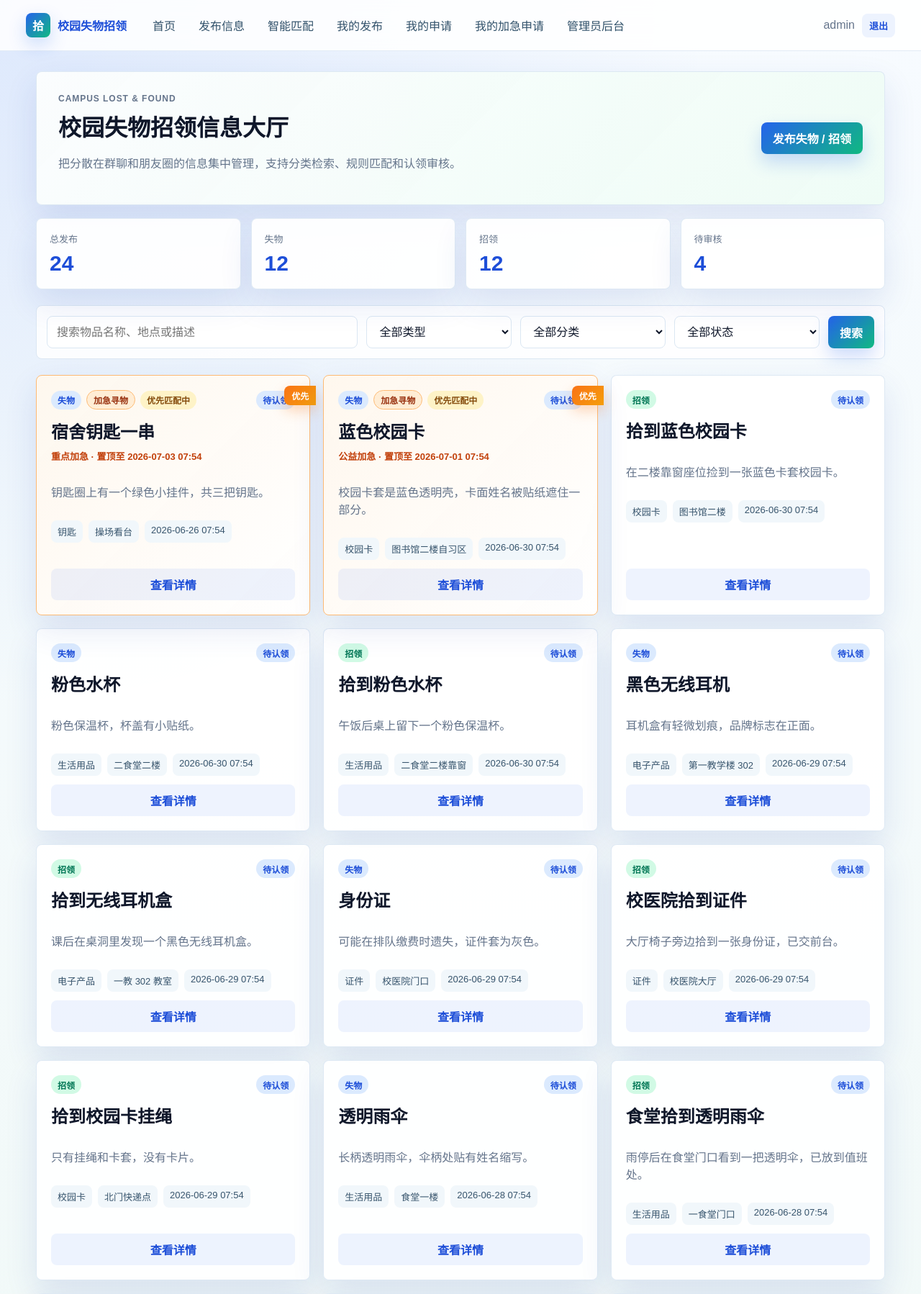
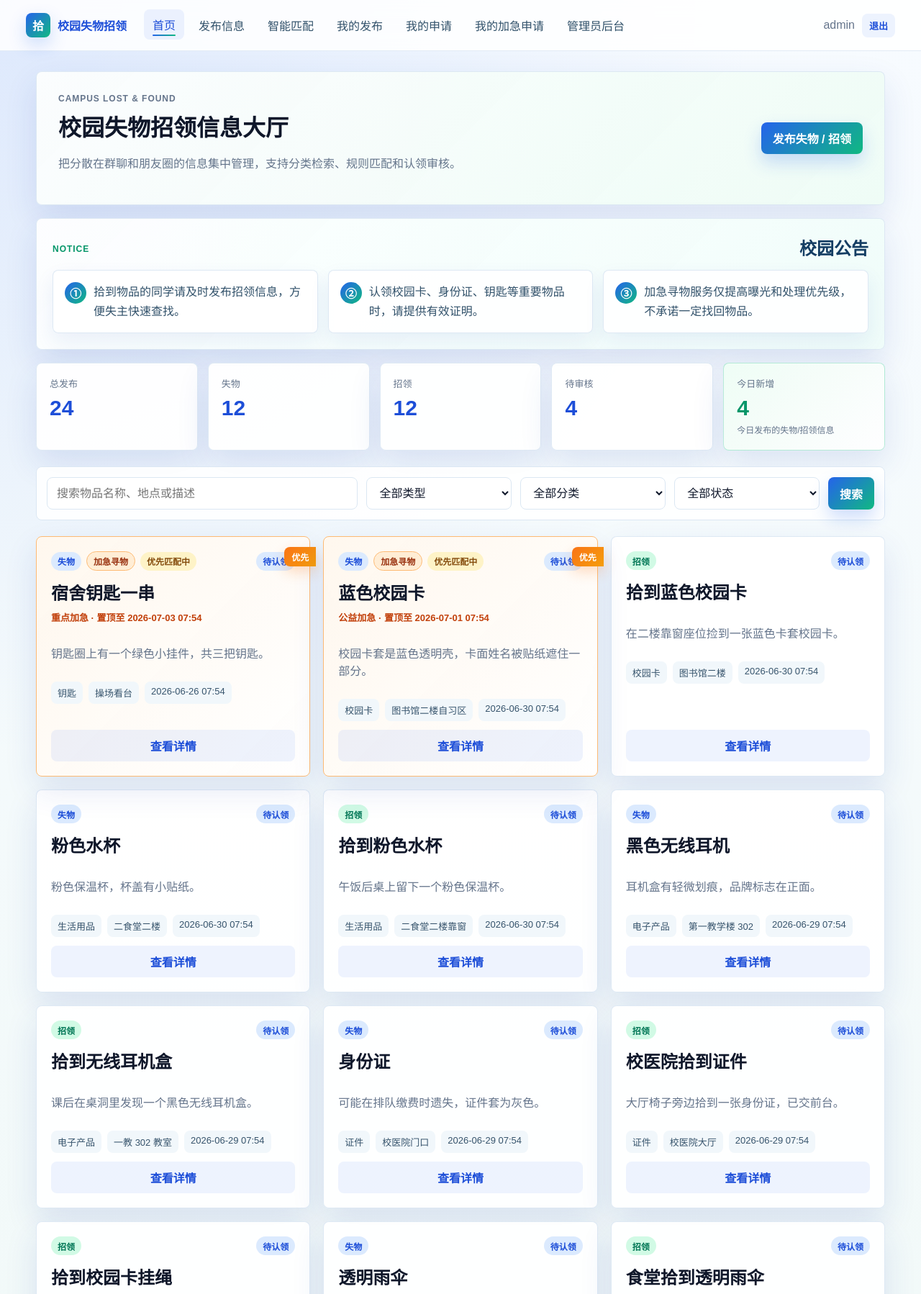
Before and after one commit to fyx722384-commits/campus_lost_found, a Flask app: page / in a window 1280 px wide. Shown: the top 1798 px of the page at 72% size. Run offline with Flask 3, Linux system fonts and the light colour scheme; the visitor is signed in with stand-in values (Sample User, id 1); data comes from the database, SQL or seed files in the repository.

Commit message:
Add homepage announcements and enhance animations

```diff
--- a/app.py
+++ b/app.py
@@ -126,7 +126,13 @@ def index():
     status = request.args.get("status", "")
     items = item_service.search_items(keyword, item_type, category, status, include_archived=False)
     stats = stats_service.dashboard_stats()
-    return render_template("index.html", items=items, stats=stats, filters=request.args)
+    return render_template(
+        "index.html",
+        items=items,
+        stats=stats,
+        today_new_items=stats.get("today_new_items", 0),
+        filters=request.args,
+    )
 
 
 @app.route("/login", methods=["GET", "POST"])
--- a/static/css/style.css
+++ b/static/css/style.css
@@ -125,15 +126,37 @@ th {
 }
 
 .nav-links a {
+    position: relative;
     padding: 9px 12px;
     border-radius: var(--radius);
     color: #31516a;
-    transition: background 0.2s ease, color 0.2s ease;
+    transition: background 0.2s ease, color 0.2s ease, transform 0.2s ease;
 }
 
-.nav-links a:hover {
+.nav-links a::after {
+    content: "";
+    position: absolute;
+    left: 12px;
+    right: 12px;
+    bottom: 5px;
+    height: 2px;
+    border-radius: 999px;
+    background: linear-gradient(90deg, var(--blue), var(--green));
+    transform: scaleX(0);
+    transform-origin: left;
+    transition: transform 0.2s ease;
+}
+
+.nav-links a:hover,
+.nav-links a.active {
     color: var(--blue-dark);
     background: rgba(37, 99, 235, 0.08);
+    transform: translateY(-1px);
+}
+
+.nav-links a:hover::after,
+.nav-links a.active::after {
+    transform: scaleX(1);
 }
 
 .user-box {
@@ -144,6 +167,11 @@ th {
 .page-shell {
     width: min(1180px, calc(100% - 32px));
     margin: 28px auto 60px;
+    animation: pageEnter 0.45s ease both;
+}
+
+.animate-in {
+    animation: riseIn 0.48s ease both;
 }
 
 .auth-page {
@@ -204,7 +232,9 @@ th {
 .match-summary,
 .item-card,
 .match-card,
-.stat-card {
+.stat-card,
+.notice-board,
+.notice-card {
     border: 1px solid rgba(219, 231, 243, 0.9);
     border-radius: var(--radius);
     background: rgba(255, 255, 255, 0.92);
@@ -348,12 +384,22 @@ th {
 }
 
 .stats-grid.compact {
-    grid-template-columns: repeat(4, 1fr);
+    grid-template-columns: repeat(5, 1fr);
 }
 
 .stat-card {
     padding: 18px;
+    transition: transform 0.2s ease, box-shadow 0.2s ease, border-color 0.2s ease;
     animation: riseIn 0.55s ease both;
+}
+
+.stat-card:hover,
+.content-card:hover,
+.match-summary:hover,
+.notice-card:hover {
+    transform: translateY(-5px);
+    border-color: rgba(37, 99, 235, 0.28);
+    box-shadow: 0 24px 58px rgba(30, 64, 175, 0.17);
 }
 
 .stat-card span {
@@ -368,6 +414,25 @@ th {
     font-size: 30px;
 }
 
+.stat-card small {
+    display: block;
+    margin-top: 6px;
+    color: var(--muted);
+    font-size: 12px;
+    line-height: 1.4;
+}
+
+.today-stat {
+    background:
+        linear-gradient(135deg, rgba(239, 253, 246, 0.96), rgba(255, 255, 255, 0.96)),
+        linear-gradient(135deg, rgba(16, 185, 129, 0.08), rgba(37, 99, 235, 0.06));
+    border-color: rgba(16, 185, 129, 0.28);
+}
+
+.today-stat strong {
+    color: var(--green-dark);
+}
+
 .priority-stat {
     background: linear-gradient(135deg, #fff7ed, #ffffff);
     border-color: #fed7aa;
@@ -375,6 +440,60 @@ th {
 
 .priority-stat strong {
     color: #ea580c;
+}
+
+.notice-board {
+    margin: 18px 0;
+    padding: 22px;
+    background:
+        linear-gradient(135deg, rgba(255,255,255,0.94), rgba(240,253,250,0.92)),
+        linear-gradient(135deg, rgba(37, 99, 235, 0.06), rgba(16, 185, 129, 0.08));
+}
+
+.notice-header {
+    display: flex;
+    align-items: end;
+    justify-content: space-between;
+    gap: 14px;
+    margin-bottom: 14px;
+}
+
+.notice-header h2 {
+    margin: 0;
+    color: #143d63;
+}
+
+.notice-grid {
+    display: grid;
+    grid-template-columns: repeat(3, 1fr);
+    gap: 14px;
+}
+
+.notice-card {
+    display: grid;
+    grid-template-columns: auto 1fr;
+    gap: 10px;
+    align-items: start;
+    padding: 16px;
+    box-shadow: 0 12px 28px rgba(30, 64, 175, 0.08);
+    transition: transform 0.2s ease, box-shadow 0.2s ease, border-color 0.2s ease;
+}
+
+.notice-card span {
+    display: inline-grid;
+    place-items: center;
+    width: 30px;
+    height: 30px;
+    border-radius: 999px;
+    color: #fff;
+    font-weight: 800;
+    background: linear-gradient(135deg, var(--blue), var(--green));
+}
+
+.notice-card p {
+    margin: 0;
+    color: #31516a;
+    line-height: 1.7;
 }
 
 .item-grid {
--- a/static/js/main.js
+++ b/static/js/main.js
@@ -7,8 +7,7 @@
         toast.textContent = message;
         root.appendChild(toast);
         setTimeout(function () {
-            toast.style.opacity = "0";
-            toast.style.transform = "translateX(20px)";
+            toast.classList.add("is-leaving");
             setTimeout(function () { toast.remove(); }, 220);
         }, 2800);
     }
@@ -20,6 +19,7 @@
     document.querySelectorAll("[data-filter-form]").forEach(function (form) {
         var keyword = form.querySelector('input[name="keyword"]');
         var cards = document.querySelectorAll("[data-search]");
+        var resultList = document.querySelector("[data-results-list]");
         if (!keyword || !cards.length) return;
         keyword.addEventListener("input", function () {
             var value = keyword.value.trim().toLowerCase();
@@ -33,6 +33,11 @@
                     card.classList.add("fade-list");
                 }
             });
+            if (resultList) {
+                resultList.classList.remove("fade-list");
+                void resultList.offsetWidth;
+                resultList.classList.add("fade-list");
+            }
         });
     });
 
@@ -43,6 +48,13 @@
     document.querySelectorAll(".progress span").forEach(function (bar) {
         var target = bar.style.getPropertyValue("--target");
         bar.style.setProperty("--target", target || "0%");
+        bar.style.animation = "none";
+        void bar.offsetWidth;
+        bar.style.animation = "";
+    });
+
+    document.querySelectorAll(".match-card").forEach(function (card, index) {
+        card.style.animationDelay = (index * 70) + "ms";
     });
 
     document.querySelectorAll("[data-priority-level]").forEach(function (select) {
--- a/templates/base.html
+++ b/templates/base.html
@@ -14,14 +14,14 @@
         <span>校园失物招领</span>
     </a>
     <nav class="nav-links">
-        <a href="{{ url_for('index') }}">首页</a>
-        <a href="{{ url_for('publish') }}">发布信息</a>
-        <a href="{{ url_for('match') }}">智能匹配</a>
-        <a href="{{ url_for('my_items') }}">我的发布</a>
-        <a href="{{ url_for('my_claims') }}">我的申请</a>
-        <a href="{{ url_for('my_priority') }}">我的加急申请</a>
+        <a class="{% if request.endpoint == 'index' %}active{% endif %}" href="{{ url_for('index') }}">首页</a>
+        <a class="{% if request.endpoint == 'publish' %}active{% endif %}" href="{{ url_for('publish') }}">发布信息</a>
+        <a class="{% if request.endpoint == 'match' %}active{% endif %}" href="{{ url_for('match') }}">智能匹配</a>
+        <a class="{% if request.endpoint == 'my_items' %}active{% endif %}" href="{{ url_for('my_items') }}">我的发布</a>
+        <a class="{% if request.endpoint == 'my_claims' %}active{% endif %}" href="{{ url_for('my_claims') }}">我的申请</a>
+        <a class="{% if request.endpoint == 'my_priority' %}active{% endif %}" href="{{ url_for('my_priority') }}">我的加急申请</a>
         {% if current_user.is_admin() %}
-        <a href="{{ url_for('admin_dashboard') }}">管理员后台</a>
+        <a class="{% if request.endpoint and request.endpoint.startswith('admin_') %}active{% endif %}" href="{{ url_for('admin_dashboard') }}">管理员后台</a>
         {% endif %}
     </nav>
     <div class="user-box">
--- a/templates/index.html
+++ b/templates/index.html
@@ -1,7 +1,7 @@
 {% extends "base.html" %}
 {% block title %}首页 - 校园失物招领{% endblock %}
 {% block content %}
-<section class="hero-panel">
+<section class="hero-panel animate-in">
     <div>
         <p class="eyebrow">Campus Lost & Found</p>
         <h1>校园失物招领信息大厅</h1>
@@ -10,11 +10,33 @@
     <a class="btn btn-primary" href="{{ url_for('publish') }}">发布失物 / 招领</a>
 </section>
 
+<section class="notice-board animate-in">
+    <div class="notice-header">
+        <p class="eyebrow">Notice</p>
+        <h2>校园公告</h2>
+    </div>
+    <div class="notice-grid">
+        <article class="notice-card">
+            <span>①</span>
+            <p>拾到物品的同学请及时发布招领信息，方便失主快速查找。</p>
+        </article>
+        <article class="notice-card">
+            <span>②</span>
+            <p>认领校园卡、身份证、钥匙等重要物品时，请提供有效证明。</p>
+        </article>
+        <article class="notice-card">
+            <span>③</span>
+            <p>加急寻物服务仅提高曝光和处理优先级，不承诺一定找回物品。</p>
+        </article>
+    </div>
+</section>
+
 <section class="stats-grid compact">
     <div class="stat-card"><span>总发布</span><strong>{{ stats.total_items }}</strong></div>
     <div class="stat-card"><span>失物</span><strong>{{ stats.lost_count }}</strong></div>
     <div class="stat-card"><span>招领</span><strong>{{ stats.found_count }}</strong></div>
     <div class="stat-card"><span>待审核</span><strong>{{ stats.pending_claims }}</strong></div>
+    <div class="stat-card today-stat"><span>今日新增</span><strong>{{ today_new_items }}</strong><small>今日发布的失物/招领信息</small></div>
 </section>
 
 <form class="filter-bar" method="get" data-filter-form>
@@ -39,7 +61,7 @@
     <button class="btn btn-primary" type="submit">搜索</button>
 </form>
 
-<section class="item-grid fade-list">
+<section class="item-grid fade-list" data-results-list>
     {% for item in items %}
     <article class="item-card {% if item.has_active_priority() %}priority-card{% endif %}" data-search="{{ item.title }} {{ item.location }} {{ item.description }} {{ item.category }} {{ item.item_type }} {{ item.status }}">
         <div class="item-card-top">
```
Also changed, not shown: other parts of static/css/style.css (+57 -6 lines), services.py (+9 -0 lines).
